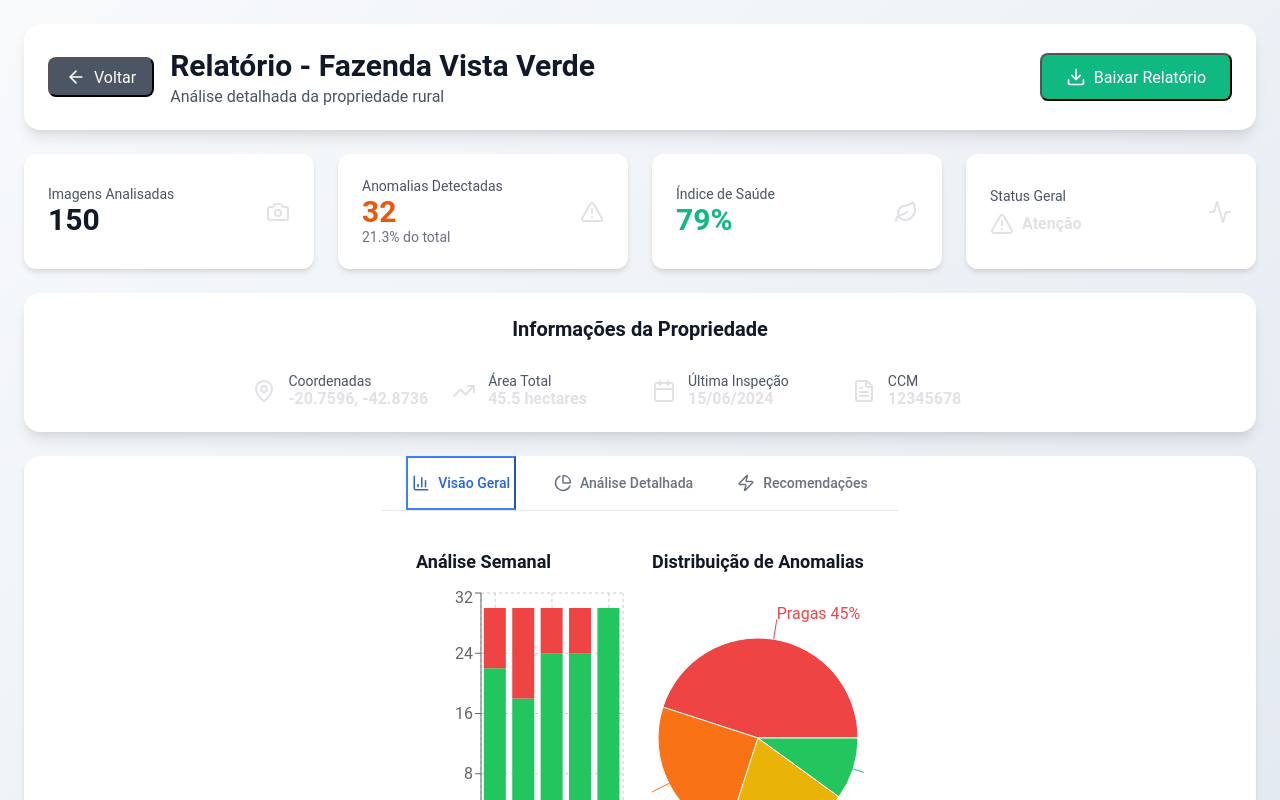
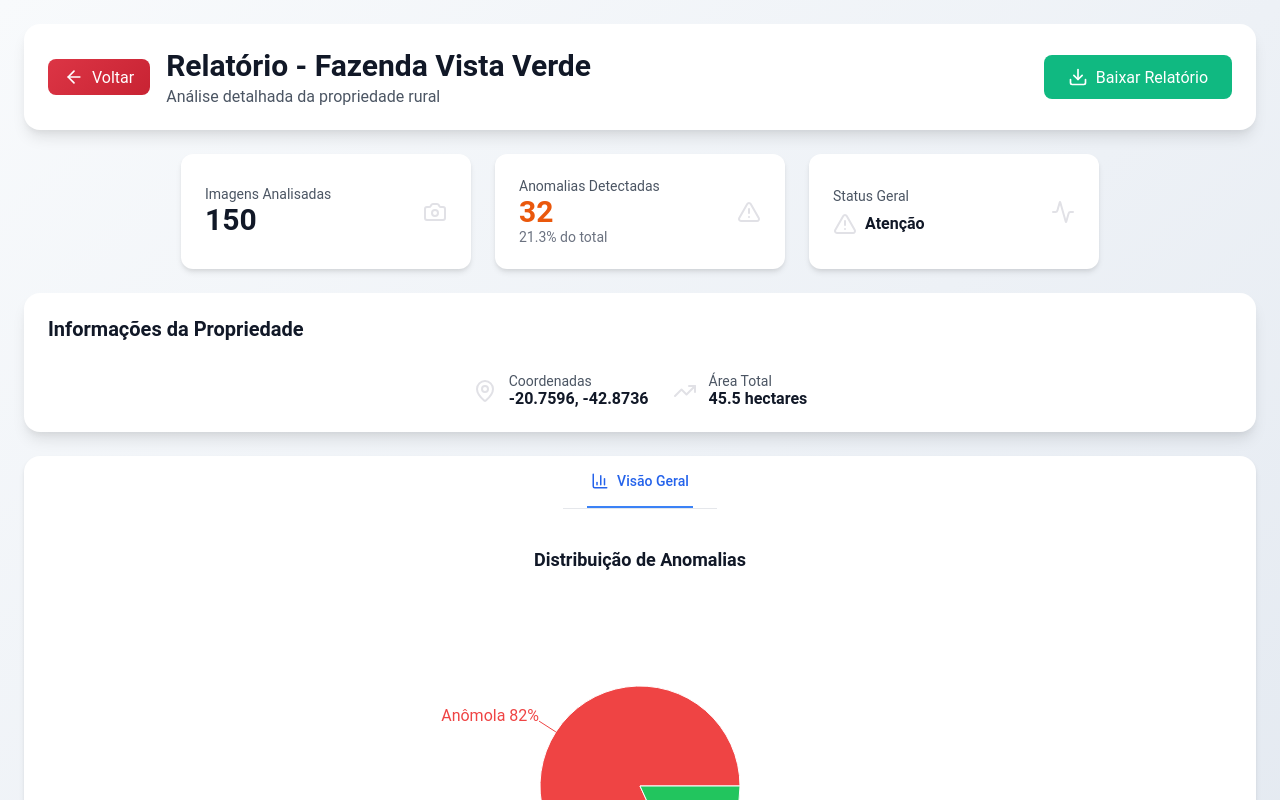
Before and after one commit to DelgadoLSD/Projeto-Final-, a React (Vite) app in the folder frontend/: page /relatorio/1 in a window 1280 px wide. Shown: the top 800 px of the page. Built offline with nearby package versions, Linux system fonts and the light colour scheme.

Commit message:
Atualização do relatório.

```diff
--- a/frontend/src/pages/Relatorio/index.tsx
+++ b/frontend/src/pages/Relatorio/index.tsx
@@ -103,10 +103,8 @@ export default function FarmReport() {
       { week: 'Sem 5', anomalias: 0, normal: 30, total: 30 }
     ],
     anomalyTypes: [
-      { name: 'Pragas', value: 45, color: '#ef4444' },
-      { name: 'Doenças', value: 25, color: '#f97316' },
-      { name: 'Deficiência Nutricional', value: 20, color: '#eab308' },
-      { name: 'Estresse Hídrico', value: 10, color: '#22c55e' }
+      { name: 'Anômola', value: 45, color: '#ef4444' },
+      { name: 'Normal', value: 10, color: '#22c55e' }
     ],
     monthlyTrend: [
       { month: 'Jan', anomalias: 15, eficiencia: 85 },
@@ -145,7 +143,7 @@ export default function FarmReport() {
   }, [farmId])
 
   const handleGoBack = () => {
-    alert('Voltar para página anterior')
+    navigate(-1) // Volta para a página anterior
   }
 
   const handleDownloadReport = () => {
@@ -257,14 +255,6 @@ export default function FarmReport() {
           </StatCard>
 
           <StatCard>
-            <HealthStatValue> {/* Usa o styled component específico para saúde */}
-              <p>Índice de Saúde</p>
-              <p>{healthScore}%</p>
-            </HealthStatValue>
-            <Leaf className="w-10 h-10 text-green-500" />
-          </StatCard>
-
-          <StatCard>
             <StatContent>
               <p>Status Geral</p>
               <StatusIndicator> {/* Substitui div flex items-center gap-2 mt-2 */}
@@ -281,7 +271,7 @@ export default function FarmReport() {
           <FarmInfoTitle>Informações da Propriedade</FarmInfoTitle>
           <FarmInfoGrid>
             <FarmInfoItem>
-              <MapPin className="w-5 h-5 text-blue-500" />
+              <MapPin className="w-5 h-5 text-blue-500 " />
               <div>
                 <p>Coordenadas</p>
                 <p>{farm.latitude}, {farm.longitude}</p>
@@ -294,20 +284,6 @@ export default function FarmReport() {
                 <p>{farm.area} hectares</p>
               </div>
             </FarmInfoItem>
-            <FarmInfoItem>
-              <Calendar className="w-5 h-5 text-blue-500" />
-              <div>
-                <p>Última Inspeção</p>
-                <p>{new Date(farm.lastInspection).toLocaleDateString('pt-BR')}</p>
-              </div>
-            </FarmInfoItem>
-            <FarmInfoItem>
-              <FileText className="w-5 h-5 text-blue-500" />
-              <div>
-                <p>CCM</p>
-                <p>{farm.ccm}</p>
-              </div>
-            </FarmInfoItem>
           </FarmInfoGrid>
         </FarmInfoSection>
 
@@ -316,8 +292,6 @@ export default function FarmReport() {
           <TabNav>
             {[
               { id: 'overview', label: 'Visão Geral', icon: BarChart3 },
-              { id: 'analysis', label: 'Análise Detalhada', icon: PieChart },
-              { id: 'recommendations', label: 'Recomendações', icon: Zap }
             ].map((tab) => (
               <TabButton
                 key={tab.id}
@@ -334,25 +308,11 @@ export default function FarmReport() {
             {activeTab === 'overview' && (
               <div className="space-y-6"> {/* Manter space-y-6 ou criar um styled */}
                 <TwoColumnGrid> {/* Substitui grid grid-cols-1 lg:grid-cols-2 gap-6 */}
-                  <ChartContainer>
-                    <h3>Análise Semanal</h3>
-                    <ResponsiveContainer width="100%" height={300}>
-                      <BarChart data={reportData.weeklyAnalysis}>
-                        <CartesianGrid strokeDasharray="3 3" />
-                        <XAxis dataKey="week" />
-                        <YAxis />
-                        <Tooltip />
-                        <Legend />
-                        <Bar dataKey="normal" stackId="a" fill="#22c55e" name="Normal" />
-                        <Bar dataKey="anomalias" stackId="a" fill="#ef4444" name="Anomalias" />
-                      </BarChart>
-                    </ResponsiveContainer>
-                  </ChartContainer>
 
                   <ChartContainer>
                     <h3>Distribuição de Anomalias</h3>
-                    <ResponsiveContainer width="100%" height={300}>
-                      <RechartsPieChart>
+                    <ResponsiveContainer width={400} height={400}>
+                      <RechartsPieChart margin={{ top: 20, right: 50, bottom: 20, left: 50 }}>
                         <Pie
                           data={reportData.anomalyTypes}
                           cx="50%"
@@ -373,67 +333,6 @@ export default function FarmReport() {
                 </TwoColumnGrid>
               </div>
             )}
-
-            {activeTab === 'analysis' && (
-              <div className="space-y-6"> {/* Manter space-y-6 ou criar um styled */}
-                <ChartContainer>
-                  <h3>Tendência Mensal</h3>
-                  <ResponsiveContainer width="100%" height={400}>
-                    <LineChart data={reportData.monthlyTrend}>
-                      <CartesianGrid strokeDasharray="3 3" />
-                      <XAxis dataKey="month" />
-                      <YAxis yAxisId="left" />
-                      <YAxis yAxisId="right" orientation="right" />
-                      <Tooltip />
-                      <Legend />
-                      <Bar yAxisId="left" dataKey="anomalias" fill="#ef4444" name="Anomalias" />
-                      <Line
-                        yAxisId="right"
-                        type="monotone"
-                        dataKey="eficiencia"
-                        stroke="#22c55e"
-                        strokeWidth={3}
-                        name="Eficiência (%)"
-                      />
-                    </LineChart>
-                  </ResponsiveContainer>
-                </ChartContainer>
-
-                <ThreeColumnGrid> {/* Substitui grid grid-cols-1 md:grid-cols-3 gap-6 */}
-                  {reportData.anomalyTypes.map((type, index) => (
-                    <AnomalyTypeCard key={index}> {/* Substitui div */}
-                      <div className="flex items-center gap-3 mb-2">
-                        <AnomalyTypeColorIndicator $color={type.color} />
-                        <h4>{type.name}</h4>
-                      </div>
-                      <p>{type.value}%</p>
-                      <p>do total de anomalias</p>
-                    </AnomalyTypeCard>
-                  ))}
-                </ThreeColumnGrid>
-              </div>
-            )}
-
-            {activeTab === 'recommendations' && (
-              <div className="space-y-4"> {/* Manter space-y-4 ou criar um styled */}
-                <h3 className="text-lg font-semibold text-gray-900 mb-4">Recomendações de Ação</h3>
-                {reportData.recommendations.map((rec, index) => (
-                  <RecommendationCard key={index}> {/* Substitui div */}
-                    <RecommendationHeader> {/* Substitui div */}
-                      <h4>{rec.title}</h4>
-                      <PriorityTag $priorityColor={rec.priority}> {/* Propriedade para estilo */}
-                        Prioridade {getPriorityText(rec.priority)}
-                      </PriorityTag>
-                    </RecommendationHeader>
-                    <RecommendationDescription>{rec.description}</RecommendationDescription>
-                    <ActionRecommendedBox> {/* Substitui div */}
-                      <p>Ação Recomendada:</p>
-                      <p>{rec.action}</p>
-                    </ActionRecommendedBox>
-                  </RecommendationCard>
-                ))}
-              </div>
-            )}
           </TabContent>
         </TabsSection>
       </MaxWidthWrapper>
--- a/frontend/src/pages/Relatorio/styled.ts
+++ b/frontend/src/pages/Relatorio/styled.ts
@@ -11,7 +11,7 @@ export const Container = styled.div`
 `;
 
 export const MaxWidthWrapper = styled.div`
-  max-width: 80rem; /* max-w-7xl (ajuste conforme necessário, 7xl geralmente é 80rem) */
+  max-width: 80rem; /* max-w-7xl */
   margin: 0 auto; /* mx-auto */
 `;
 
@@ -43,13 +43,16 @@ export const BackButton = styled.button`
   align-items: center;
   gap: 0.5rem; /* gap-2 */
   padding: 0.5rem 1rem; /* px-4 py-2 */
-  background-color: #4b5563; /* bg-gray-600 */
+  background: linear-gradient(135deg, #dc3545 0%, #c82333 100%);
   color: #ffffff; /* text-white */
+  border: none;
   border-radius: 0.5rem; /* rounded-lg */
-  transition: background-color 0.2s ease-in-out; /* hover:bg-gray-700 transition-colors */
+  transition: all 0.2s ease-in-out;
 
   &:hover {
-    background-color: #374151; /* hover:bg-gray-700 */
+    background: linear-gradient(135deg, #c82333 0%, #b21f2c 100%);
+    transform: translateY(-2px);
+    box-shadow: 0 4px 8px rgba(0, 0, 0, 0.1);
   }
 `;
 
@@ -76,26 +79,21 @@ export const DownloadButton = styled.button`
   background-color: #10b981; /* bg-green-600 */
   color: #ffffff; /* text-white */
   border-radius: 0.5rem; /* rounded-lg */
-  transition: background-color 0.2s ease-in-out; /* hover:bg-green-700 transition-colors */
+  border: none;
+  transition: background-color 0.2s ease-in-out;
 
   &:hover {
     background-color: #059669; /* hover:bg-green-700 */
   }
 `;
 
+// AJUSTADO: De Grid para Flexbox para centralizar os itens
 export const QuickStatsGrid = styled.div`
-  display: grid;
-  grid-template-columns: 1fr;
+  display: flex;
+  flex-wrap: wrap;
+  justify-content: center; /* Centraliza os cartões horizontalmente */
   gap: 1.5rem; /* gap-6 */
   margin-bottom: 1.5rem; /* mb-6 */
-
-  @media (min-width: 768px) { /* md:grid-cols-2 */
-    grid-template-columns: repeat(2, 1fr);
-  }
-
-  @media (min-width: 1024px) { /* lg:grid-cols-4 */
-    grid-template-columns: repeat(4, 1fr);
-  }
 `;
 
 export const StatCard = styled.div`
@@ -106,6 +104,15 @@ export const StatCard = styled.div`
   display: flex;
   align-items: center;
   justify-content: space-between;
+  flex-grow: 1; /* Permite que os cards cresçam */
+
+  @media (min-width: 768px) {
+    max-width: calc(50% - 0.75rem); /* Para 2 colunas */
+  }
+
+  @media (min-width: 1024px) {
+    max-width: calc(25% - 1.125rem); /* Para 4 colunas, garantindo o espaçamento */
+  }
 `;
 
 export const StatContent = styled.div`
@@ -124,7 +131,6 @@ export const StatContent = styled.div`
   }
 `;
 
-// Estilos específicos para texto e ícones de status/tendência dentro dos cards de estatísticas
 export const AnomalyStatValue = styled(StatContent)`
   p:nth-child(2) {
     color: #ea580c; /* text-orange-600 */
@@ -145,13 +151,15 @@ export const StatusIndicator = styled.div`
 
   span {
     font-weight: 600; /* font-semibold */
+    color: #111827;
   }
 `;
 
-export const FarmInfoSection = styled(HeaderSection)` /* Reutiliza estilos base do HeaderSection */
-  padding: 1.5rem; /* p-6 */
-  margin-bottom: 1.5rem; /* mb-6 */
-  flex-direction: column; /* Sempre coluna para o grid interno */
+export const FarmInfoSection = styled(HeaderSection)`
+  padding: 1.5rem;
+  margin-bottom: 1.5rem;
+  flex-direction: column;
+  align-items: flex-start; /* Alinha o título à esquerda */
 `;
 
 export const FarmInfoTitle = styled.h2`
@@ -159,20 +167,21 @@ export const FarmInfoTitle = styled.h2`
   font-weight: bold;
   color: #111827; /* text-gray-900 */
   margin-bottom: 1rem; /* mb-4 */
+  width: 100%; /* Garante que o título ocupe a largura toda */
+  text-align: center; /* Centraliza o título */
+
+  @media (min-width: 768px) {
+    text-align: left; /* Alinha à esquerda em telas maiores */
+  }
 `;
 
+// AJUSTADO: De Grid para Flexbox para centralizar os itens
 export const FarmInfoGrid = styled.div`
-  display: grid;
-  grid-template-columns: 1fr;
+  display: flex;
+  flex-wrap: wrap;
+  justify-content: center; /* Centraliza os itens de informação */
   gap: 1.5rem; /* gap-6 */
-
-  @media (min-width: 768px) { /* md:grid-cols-2 */
-    grid-template-columns: repeat(2, 1fr);
-  }
-
-  @media (min-width: 1024px) { /* lg:grid-cols-4 */
-    grid-template-columns: repeat(4, 1fr);
-  }
+  width: 100%; /* Ocupa toda a largura da seção */
 `;
 
 export const FarmInfoItem = styled.div`
@@ -186,21 +195,22 @@ export const FarmInfoItem = styled.div`
   }
   p:last-child {
     font-weight: 600; /* font-semibold */
+    color: #111827; /* text-gray-900 */
   }
 `;
 
-export const TabsSection = styled(HeaderSection)` /* Reutiliza estilos base */
-  padding: 0; /* Remove padding padrão do HeaderSection para borda inferior */
-  margin-bottom: 1.5rem; /* mb-6 */
+export const TabsSection = styled(HeaderSection)`
+  padding: 0;
+  margin-bottom: 1.5rem;
   flex-direction: column;
-  box-shadow: 0 4px 6px -1px rgba(0, 0, 0, 0.1), 0 2px 4px -1px rgba(0, 0, 0, 0.06); /* Ajuste de sombra */
+  box-shadow: 0 4px 6px -1px rgba(0, 0, 0, 0.1), 0 2px 4px -1px rgba(0, 0, 0, 0.06);
 `;
 
 export const TabNav = styled.nav`
   display: flex;
+  justify-content: center; /* Centraliza a(s) aba(s) */
   border-bottom: 1px solid #e5e7eb; /* border-b border-gray-200 */
-  padding-left: 1.5rem; /* px-6 */
-  padding-right: 1.5rem; /* px-6 */
+  padding: 0 1.5rem;
   gap: 2rem; /* space-x-8 */
 `;
 
@@ -213,26 +223,22 @@ export const TabButton = styled.button<TabButtonProps>`
   align-items: center;
   gap: 0.5rem; /* gap-2 */
   padding: 1rem 0.25rem; /* py-4 px-1 */
-  border-bottom: 2px solid; /* border-b-2 */
+  border-bottom: 2px solid;
   font-weight: 500; /* font-medium */
   font-size: 0.875rem; /* text-sm */
   cursor: pointer;
   background: none;
-  border-color: transparent; /* Padrão */
+  border: none;
+  border-bottom: 2px solid;
+  border-color: transparent;
 
-  ${props =>
-    props.$isActive
-      ? `
-    border-color: #3b82f6; /* border-blue-500 */
-    color: #2563eb; /* text-blue-600 */
-  `
-      : `
-    color: #6b7280; /* text-gray-500 */
-    &:hover {
-      color: #374151; /* hover:text-gray-700 */
-      border-color: #d1d5db; /* hover:border-gray-300 */
-    }
-  `}
+  color: ${props => (props.$isActive ? '#2563eb' : '#6b7280')};
+  border-color: ${props => (props.$isActive ? '#3b82f6' : 'transparent')};
+
+  &:hover {
+    color: ${props => (props.$isActive ? '#2563eb' : '#374151')};
+    border-color: ${props => (props.$isActive ? '#3b82f6' : '#d1d5db')};
+  }
 `;
 
 export const TabContent = styled.div`
@@ -240,26 +246,27 @@ export const TabContent = styled.div`
 `;
 
 export const ChartContainer = styled.div`
-  margin-bottom: 1.5rem; /* Ajuste para espaçamento entre gráficos se necessário */
-  padding-bottom: 1rem; /* Adiciona um pouco de padding para separar do próximo conteúdo */
+  margin-bottom: 1.5rem;
+  padding-bottom: 1rem;
 
   h3 {
     font-size: 1.125rem; /* text-lg */
     font-weight: 600; /* font-semibold */
     color: #111827; /* text-gray-900 */
     margin-bottom: 1rem; /* mb-4 */
+    text-align: center; /* Centraliza o título do gráfico */
   }
 `;
 
+// AJUSTADO: De Grid para Flexbox para centralizar o conteúdo
 export const TwoColumnGrid = styled.div`
-  display: grid;
-  grid-template-columns: 1fr;
+  display: flex;
+  justify-content: center; /* Centraliza o gráfico */
+  flex-wrap: wrap;
   gap: 1.5rem; /* gap-6 */
+`;
 
-  @media (min-width: 1024px) { /* lg:grid-cols-2 */
-    grid-template-columns: repeat(2, 1fr);
-  }
-`;
+/* O restante do arquivo styled.ts permanece igual */
 
 export const ThreeColumnGrid = styled.div`
   display: grid;
```
